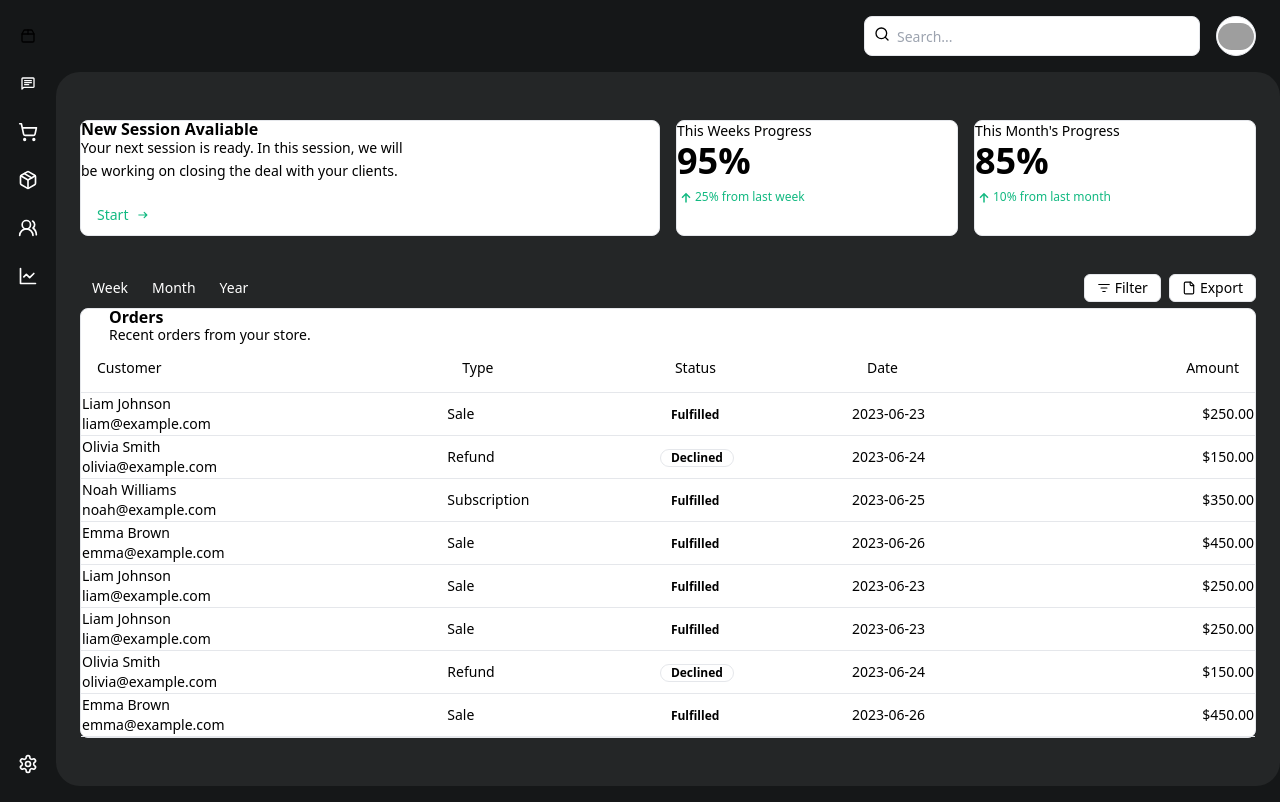
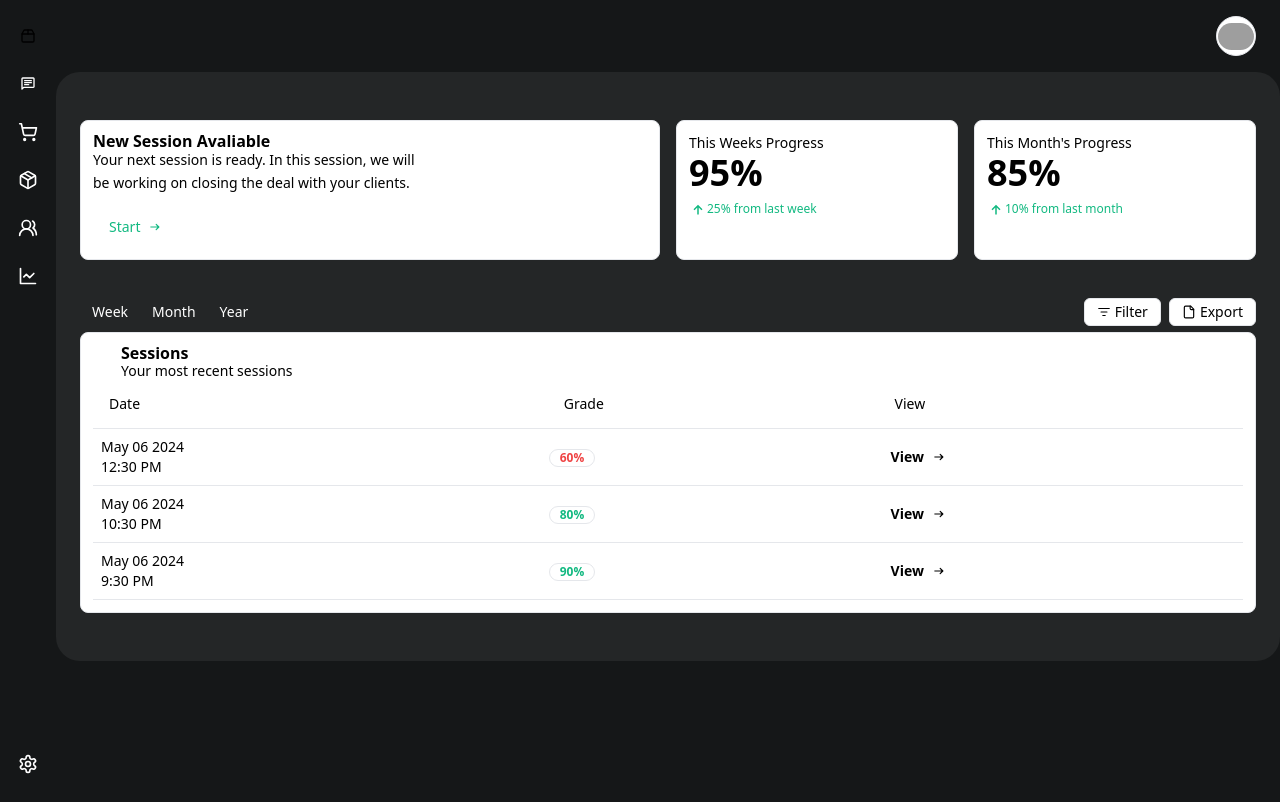
Before and after one commit to iyanez2314/voxy, a Next.js app: page /dashboard in a window 1280 px wide. Built offline with nearby package versions, Linux system fonts and the light colour scheme; grey boxes are pictures that could not be loaded.

Commit message:
fixed up the dashboard

```diff
--- a/src/app/components/MyDashboard.tsx
+++ b/src/app/components/MyDashboard.tsx
@@ -230,14 +230,7 @@ export function MyDashboard() {
               </nav>
             </SheetContent>
           </Sheet>
-          <div className="relative ml-auto flex-1 md:grow-0">
-            <Search className="absolute left-2.5 top-2.5 h-4 w-4 text-muted-foreground" />
-            <Input
-              type="search"
-              placeholder="Search..."
-              className="w-full rounded-lg bg-background pl-8 md:w-[200px] lg:w-[336px]"
-            />
-          </div>
+          <div className="w-full flex justify-end">
             <DropdownMenu>
               <DropdownMenuTrigger asChild>
                 <Button
@@ -263,11 +256,15 @@ export function MyDashboard() {
                 <DropdownMenuItem>Logout</DropdownMenuItem>
               </DropdownMenuContent>
             </DropdownMenu>
+          </div>
         </header>
         <main className="grid bg-[#242627] rounded-3xl flex-1 items-start gap-4 p-8 sm:px-6 sm:p-12 md:gap-8 lg:grid-cols-2 xl:grid-cols-1">
           <div className="grid auto-rows-max items-start gap-4 md:gap-8 lg:col-span-2">
             <div className="grid gap-4 sm:grid-cols-2 md:grid-cols-4 lg:grid-cols-2 xl:grid-cols-4">
-              <Card className="sm:col-span-2" x-chunk="dashboard-05-chunk-0">
+              <Card
+                className="sm:col-span-2 p-3"
+                x-chunk="dashboard-05-chunk-0"
+              >
                 <CardHeader className="pb-3">
                   <CardTitle>New Session Avaliable</CardTitle>
                   <CardDescription className="max-w-lg text-balance leading-relaxed">
@@ -294,7 +291,7 @@ export function MyDashboard() {
                   </Button>
                 </CardFooter>
               </Card>
-              <Card x-chunk="dashboard-05-chunk-1">
+              <Card className="p-3" x-chunk="dashboard-05-chunk-1">
                 <CardHeader className="pb-2">
                   <CardDescription>This Weeks Progress</CardDescription>
                   <CardTitle className="text-4xl">95%</CardTitle>
@@ -319,7 +316,7 @@ export function MyDashboard() {
                   <Progress value={25} aria-label="25% increase" />
                 </CardFooter>
               </Card>
-              <Card x-chunk="dashboard-05-chunk-2">
+              <Card className="p-3" x-chunk="dashboard-05-chunk-2">
                 <CardHeader className="pb-2">
                   <CardDescription>This Month's Progress</CardDescription>
                   <CardTitle className="text-4xl">85%</CardTitle>
@@ -389,190 +386,133 @@ export function MyDashboard() {
                 </div>
               </div>
               <TabsContent value="week">
-                <Card x-chunk="dashboard-05-chunk-3">
+                <Card className="p-3" x-chunk="dashboard-05-chunk-3">
                   <CardHeader className="px-7">
-                    <CardTitle>Orders</CardTitle>
-                    <CardDescription>
-                      Recent orders from your store.
-                    </CardDescription>
+                    <CardTitle>Sessions</CardTitle>
+                    <CardDescription>Your most recent sessions</CardDescription>
                   </CardHeader>
                   <CardContent>
                     <Table>
                       <TableHeader>
-                        <TableRow>
-                          <TableHead>Customer</TableHead>
+                        <TableRow className="p-3">
+                          <TableHead>Date</TableHead>
                           <TableHead className="hidden sm:table-cell">
-                            Type
+                            Grade
                           </TableHead>
-                          <TableHead className="hidden sm:table-cell">
-                            Status
-                          </TableHead>
-                          <TableHead className="hidden md:table-cell">
-                            Date
-                          </TableHead>
-                          <TableHead className="text-right">Amount</TableHead>
+                          <TableHead className=" sm:table-cell">View</TableHead>
                         </TableRow>
                       </TableHeader>
-                      <TableBody>
+                      <TableBody className="p-3">
                         <TableRow className="bg-accent">
-                          <TableCell>
-                            <div className="font-medium">Liam Johnson</div>
+                          <TableCell className="p-2">
+                            <div className="font-medium">May 06 2024</div>
                             <div className="hidden text-sm text-muted-foreground md:inline">
-                              liam@example.com
+                              12:30 PM
                             </div>
                           </TableCell>
                           <TableCell className="hidden sm:table-cell">
-                            Sale
-                          </TableCell>
-                          <TableCell className="hidden sm:table-cell">
-                            <Badge className="text-xs" variant="secondary">
-                              Fulfilled
+                            <Badge
+                              className="text-xs text-red-500"
+                              variant="outline"
+                            >
+                              60%
                             </Badge>
                           </TableCell>
-                          <TableCell className="hidden md:table-cell">
-                            2023-06-23
+                          <TableCell className=" sm:table-cell">
+                            <Badge
+                              className="text-md hover:cursor-pointer gap-2"
+                              variant="secondary"
+                            >
+                              View
+                              <span>
+                                <svg
+                                  xmlns="http://www.w3.org/2000/svg"
+                                  width="1em"
+                                  height="1em"
+                                  viewBox="0 0 24 24"
+                                >
+                                  <path
+                                    fill="currentColor"
+                                    d="M16.15 13H5q-.425 0-.712-.288T4 12t.288-.712T5 11h11.15L13.3 8.15q-.3-.3-.288-.7t.288-.7q.3-.3.713-.312t.712.287L19.3 11.3q.15.15.213.325t.062.375t-.062.375t-.213.325l-4.575 4.575q-.3.3-.712.288t-.713-.313q-.275-.3-.288-.7t.288-.7z"
+                                  />
+                                </svg>
+                              </span>
+                            </Badge>
                           </TableCell>
-                          <TableCell className="text-right">$250.00</TableCell>
                         </TableRow>
-                        <TableRow>
-                          <TableCell>
-                            <div className="font-medium">Olivia Smith</div>
+                        <TableRow className="bg-accent">
+                          <TableCell className="p-2">
+                            <div className="font-medium">May 06 2024</div>
                             <div className="hidden text-sm text-muted-foreground md:inline">
-                              olivia@example.com
+                              10:30 PM
                             </div>
                           </TableCell>
                           <TableCell className="hidden sm:table-cell">
-                            Refund
-                          </TableCell>
-                          <TableCell className="hidden sm:table-cell">
-                            <Badge className="text-xs" variant="outline">
-                              Declined
+                            <Badge
+                              className="text-xs text-[#12b981]"
+                              variant="outline"
+                            >
+                              80%
                             </Badge>
                           </TableCell>
-                          <TableCell className="hidden md:table-cell">
-                            2023-06-24
+                          <TableCell className=" sm:table-cell">
+                            <Badge
+                              className="text-md hover:cursor-pointer gap-2"
+                              variant="secondary"
+                            >
+                              View
+                              <span>
+                                <svg
+                                  xmlns="http://www.w3.org/2000/svg"
+                                  width="1em"
+                                  height="1em"
+                                  viewBox="0 0 24 24"
+                                >
+                                  <path
+                                    fill="currentColor"
+                                    d="M16.15 13H5q-.425 0-.712-.288T4 12t.288-.712T5 11h11.15L13.3 8.15q-.3-.3-.288-.7t.288-.7q.3-.3.713-.312t.712.287L19.3 11.3q.15.15.213.325t.062.375t-.062.375t-.213.325l-4.575 4.575q-.3.3-.712.288t-.713-.313q-.275-.3-.288-.7t.288-.7z"
+                                  />
+                                </svg>
+                              </span>
+                            </Badge>
                           </TableCell>
-                          <TableCell className="text-right">$150.00</TableCell>
                         </TableRow>
-                        <TableRow>
-                          <TableCell>
-                            <div className="font-medium">Noah Williams</div>
+                        <TableRow className="bg-accent">
+                          <TableCell className="p-2">
+                            <div className="font-medium">May 06 2024</div>
                             <div className="hidden text-sm text-muted-foreground md:inline">
-                              noah@example.com
+                              9:30 PM
                             </div>
                           </TableCell>
                           <TableCell className="hidden sm:table-cell">
-                            Subscription
-                          </TableCell>
-                          <TableCell className="hidden sm:table-cell">
-                            <Badge className="text-xs" variant="secondary">
-                              Fulfilled
+                            <Badge
+                              className="text-xs text-[#12b981]"
+                              variant="outline"
+                            >
+                              90%
                             </Badge>
                           </TableCell>
-                          <TableCell className="hidden md:table-cell">
-                            2023-06-25
-                          </TableCell>
-                          <TableCell className="text-right">$350.00</TableCell>
-                        </TableRow>
-                        <TableRow>
-                          <TableCell>
-                            <div className="font-medium">Emma Brown</div>
-                            <div className="hidden text-sm text-muted-foreground md:inline">
-                              emma@example.com
-                            </div>
-                          </TableCell>
-                          <TableCell className="hidden sm:table-cell">
-                            Sale
-                          </TableCell>
-                          <TableCell className="hidden sm:table-cell">
-                            <Badge className="text-xs" variant="secondary">
-                              Fulfilled
+                          <TableCell className=" sm:table-cell">
+                            <Badge
+                              className="text-md hover:cursor-pointer gap-2"
+                              variant="secondary"
+                            >
+                              View
+                              <span>
+                                <svg
+                                  xmlns="http://www.w3.org/2000/svg"
+                                  width="1em"
+                                  height="1em"
+                                  viewBox="0 0 24 24"
+                                >
+                                  <path
+                                    fill="currentColor"
+                                    d="M16.15 13H5q-.425 0-.712-.288T4 12t.288-.712T5 11h11.15L13.3 8.15q-.3-.3-.288-.7t.288-.7q.3-.3.713-.312t.712.287L19.3 11.3q.15.15.213.325t.062.375t-.062.375t-.213.325l-4.575 4.575q-.3.3-.712.288t-.713-.313q-.275-.3-.288-.7t.288-.7z"
+                                  />
+                                </svg>
+                              </span>
                             </Badge>
                           </TableCell>
-                          <TableCell className="hidden md:table-cell">
-                            2023-06-26
-                          </TableCell>
-                          <TableCell className="text-right">$450.00</TableCell>
-                        </TableRow>
-                        <TableRow>
-                          <TableCell>
-                            <div className="font-medium">Liam Johnson</div>
-                            <div className="hidden text-sm text-muted-foreground md:inline">
-                              liam@example.com
-                            </div>
-                          </TableCell>
-                          <TableCell className="hidden sm:table-cell">
-                            Sale
-                          </TableCell>
-                          <TableCell className="hidden sm:table-cell">
-                            <Badge className="text-xs" variant="secondary">
-                              Fulfilled
-                            </Badge>
-                          </TableCell>
-                          <TableCell className="hidden md:table-cell">
-                            2023-06-23
-                          </TableCell>
-                          <TableCell className="text-right">$250.00</TableCell>
-                        </TableRow>
-                        <TableRow>
-                          <TableCell>
-                            <div className="font-medium">Liam Johnson</div>
-                            <div className="hidden text-sm text-muted-foreground md:inline">
-                              liam@example.com
-                            </div>
-                          </TableCell>
-                          <TableCell className="hidden sm:table-cell">
-                            Sale
-                          </TableCell>
-                          <TableCell className="hidden sm:table-cell">
-                            <Badge className="text-xs" variant="secondary">
-                              Fulfilled
-                            </Badge>
-                          </TableCell>
-                          <TableCell className="hidden md:table-cell">
-                            2023-06-23
-                          </TableCell>
-                          <TableCell className="text-right">$250.00</TableCell>
-                        </TableRow>
-                        <TableRow>
-                          <TableCell>
-                            <div className="font-medium">Olivia Smith</div>
-                            <div className="hidden text-sm text-muted-foreground md:inline">
-                              olivia@example.com
-                            </div>
-                          </TableCell>
-                          <TableCell className="hidden sm:table-cell">
-                            Refund
-                          </TableCell>
-                          <TableCell className="hidden sm:table-cell">
-                            <Badge className="text-xs" variant="outline">
-                              Declined
-                            </Badge>
-                          </TableCell>
-                          <TableCell className="hidden md:table-cell">
-                            2023-06-24
-                          </TableCell>
-                          <TableCell className="text-right">$150.00</TableCell>
-                        </TableRow>
-                        <TableRow>
-                          <TableCell>
-                            <div className="font-medium">Emma Brown</div>
-                            <div className="hidden text-sm text-muted-foreground md:inline">
-                              emma@example.com
-                            </div>
-                          </TableCell>
-                          <TableCell className="hidden sm:table-cell">
-                            Sale
-                          </TableCell>
-                          <TableCell className="hidden sm:table-cell">
-                            <Badge className="text-xs" variant="secondary">
-                              Fulfilled
-                            </Badge>
-                          </TableCell>
-                          <TableCell className="hidden md:table-cell">
-                            2023-06-26
-                          </TableCell>
-                          <TableCell className="text-right">$450.00</TableCell>
                         </TableRow>
                       </TableBody>
                     </Table>
```
Lines whose indentation alone changed are shown as unchanged.
